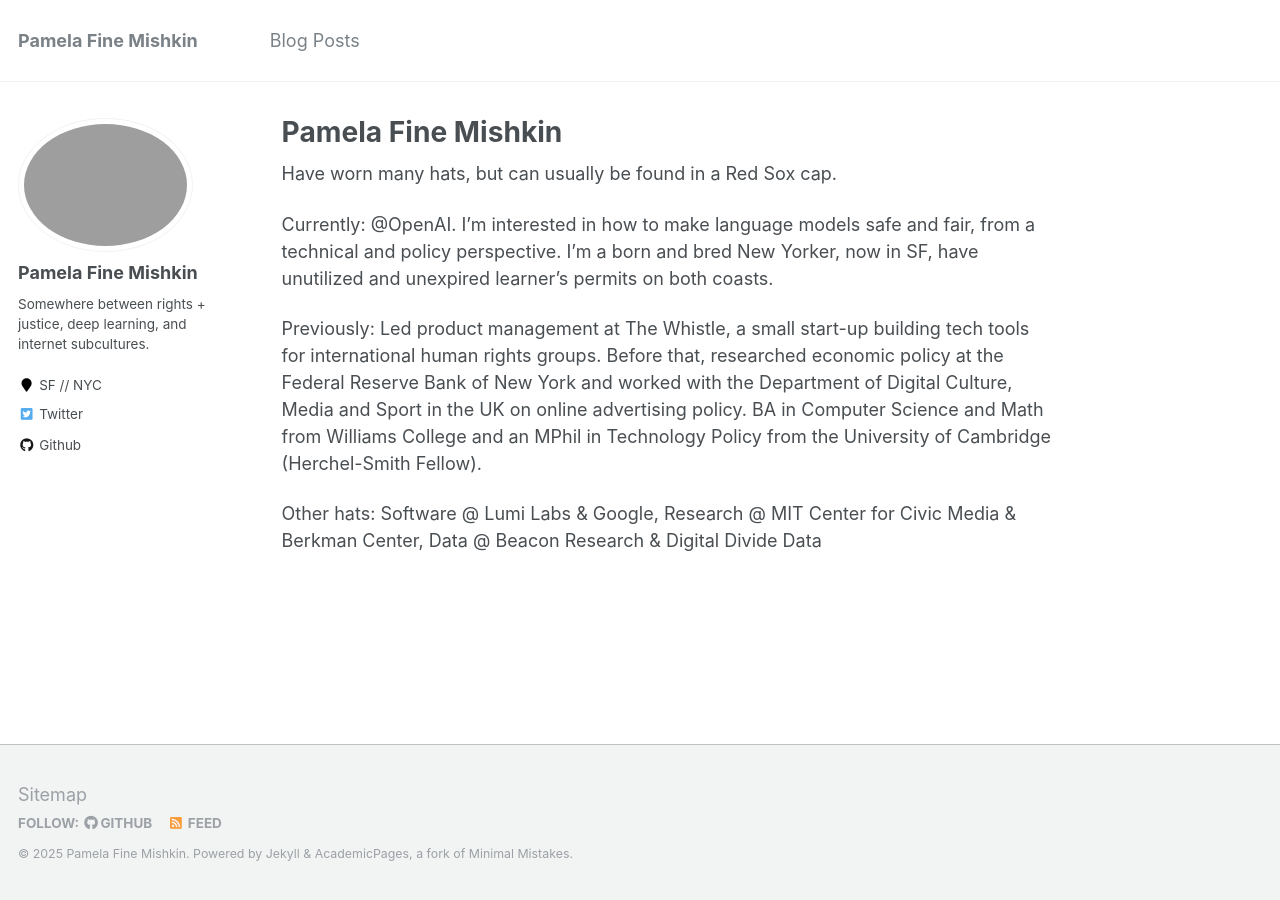
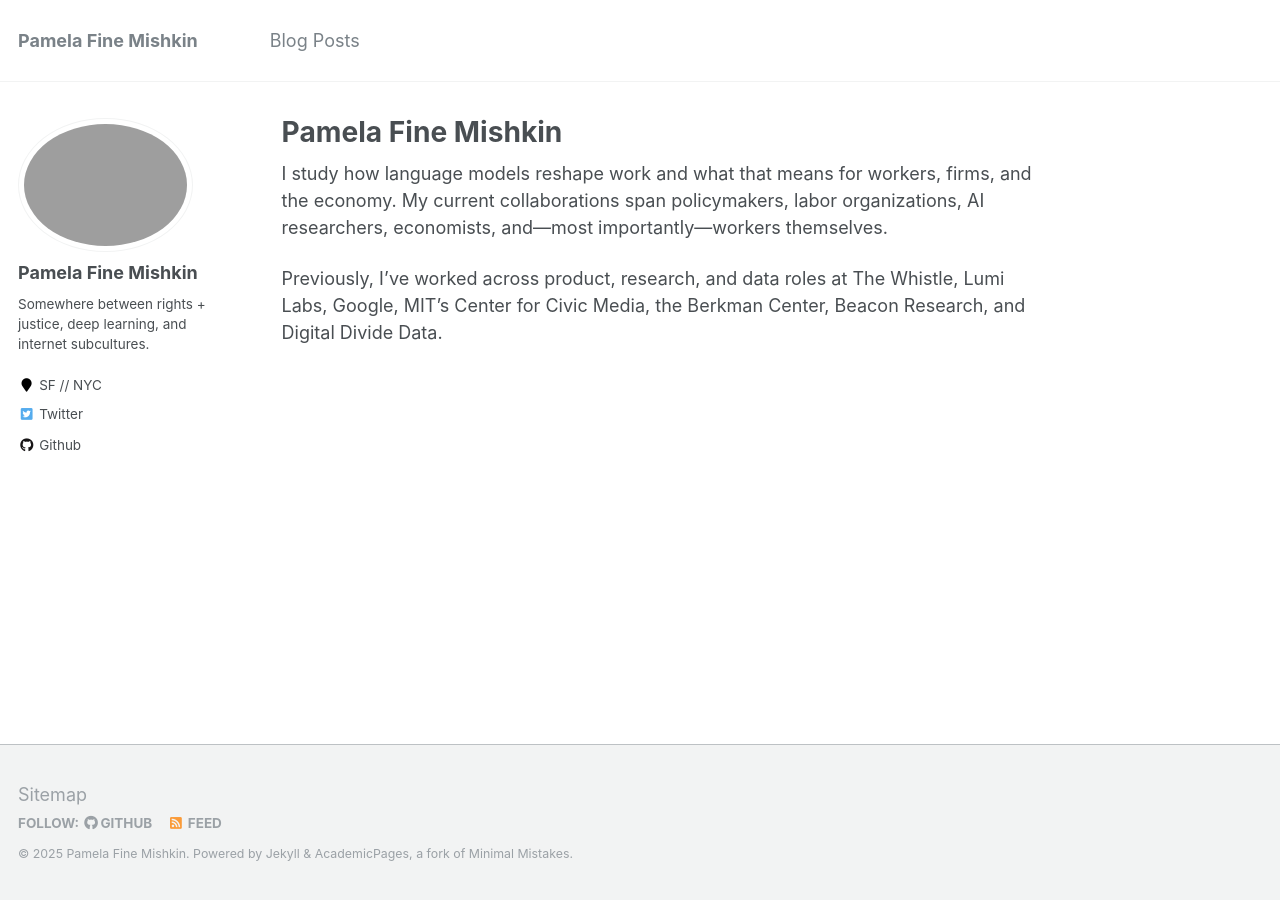
Before and after one commit to manlikemishap/manlikemishap.github.io, a Jekyll site: the page built from _pages/about.md, in a window 1280 px wide. Built offline with Jekyll 4.4.1, drawn with Linux system fonts in a browser that asks for light colours.

Commit message:
update bio

```diff
--- a/_pages/about.md
+++ b/_pages/about.md
@@ -8,10 +8,6 @@ redirect_from:
   - /about.html
 ---
 
-Have worn many hats, but can usually be found in a Red Sox cap.
+I study how language models reshape work and what that means for workers, firms, and the economy. My current collaborations span policymakers, labor organizations, AI researchers, economists, and—most importantly—workers themselves.
 
-Currently: @OpenAI. I'm interested in how to make language models safe and fair, from a technical and policy perspective. I'm a born and bred New Yorker, now in SF, have unutilized and unexpired learner's permits on both coasts.
-
-Previously: Led product management at The Whistle, a small start-up building tech tools for international human rights groups. Before that, researched economic policy at the Federal Reserve Bank of New York and worked with the Department of Digital Culture, Media and Sport in the UK on online advertising policy. BA in Computer Science and Math from Williams College and an MPhil in Technology Policy from the University of Cambridge (Herchel-Smith Fellow).
-
-Other hats: Software @ Lumi Labs & Google, Research @ MIT Center for Civic Media & Berkman Center, Data @ Beacon Research & Digital Divide Data
+Previously, I’ve worked across product, research, and data roles at The Whistle, Lumi Labs, Google, MIT’s Center for Civic Media, the Berkman Center, Beacon Research, and Digital Divide Data.
```
